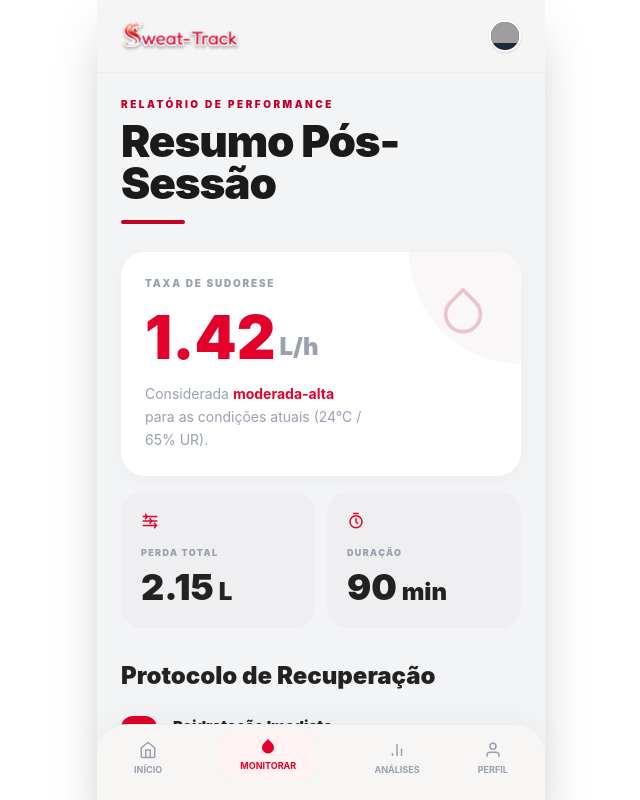
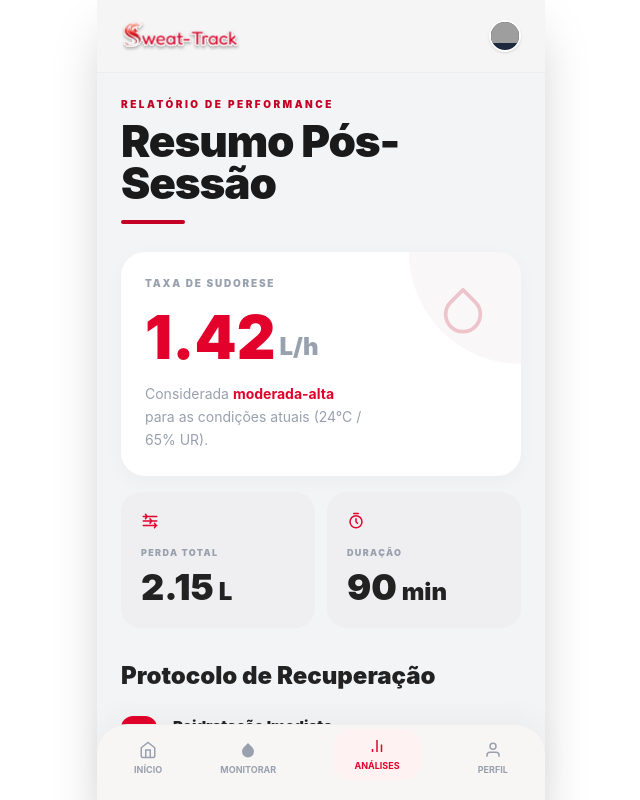
Before and after one commit to nikolasfunke/SweatTrack, a React (Vite) app in the folder sweatTrack/: page /PosSessao in a window 1280 px wide. Shown: the top 800 px of the page, without its empty margins (319-959 px from the left). Built offline with nearby package versions, Linux system fonts and the light colour scheme; grey boxes are pictures that could not be loaded.

Commit message:
Update: PosSessao

```diff
--- a/sweatTrack/src/pages/PosSessao.jsx
+++ b/sweatTrack/src/pages/PosSessao.jsx
@@ -282,6 +282,7 @@ SALVAR NO PRONTUÁRIO
 {/* NAVBAR */}
 <nav className="fixed bottom-0 left-0 right-0 max-w-md mx-auto bg-[#F8F5F5] border-t border-black/[0.03] flex justify-around items-center pt-3 pb-5 px-2 rounded-t-[30px] shadow-[0_-10px_30px_rgba(0,0,0,0.03)] z-50">
 
+{/* INÍCIO */}
 <button className="flex flex-col items-center gap-1 text-gray-400">
 
 <svg width="18" height="18" viewBox="0 0 24 24" fill="none" stroke="currentColor" strokeWidth="2">
@@ -295,7 +296,8 @@ Início
 
 </button>
 
-<button className="flex flex-col items-center gap-1 text-[#E3002B] bg-red-50 px-5 py-2 rounded-2xl -mt-2">
+{/* MONITORAR */}
+<button className="flex flex-col items-center gap-1 text-gray-400">
 
 <svg width="18" height="18" viewBox="0 0 24 24" fill="currentColor">
 <path d="M12 2.69l5.66 5.66a8 8 0 1 1-11.31 0z"></path>
@@ -307,7 +309,8 @@ Monitorar
 
 </button>
 
-<button className="flex flex-col items-center gap-1 text-gray-400">
+{/* ANALISES ATIVO */}
+<button className="flex flex-col items-center gap-1 text-[#E3002B] bg-red-50 px-5 py-2 rounded-2xl -mt-2">
 
 <svg width="18" height="18" viewBox="0 0 24 24" fill="none" stroke="currentColor" strokeWidth="2">
 <path d="M18 20V10"></path>
@@ -321,6 +324,7 @@ Análises
 
 </button>
 
+{/* PERFIL */}
 <button className="flex flex-col items-center gap-1 text-gray-400">
 
 <svg width="18" height="18" viewBox="0 0 24 24" fill="none" stroke="currentColor" strokeWidth="2">
```
